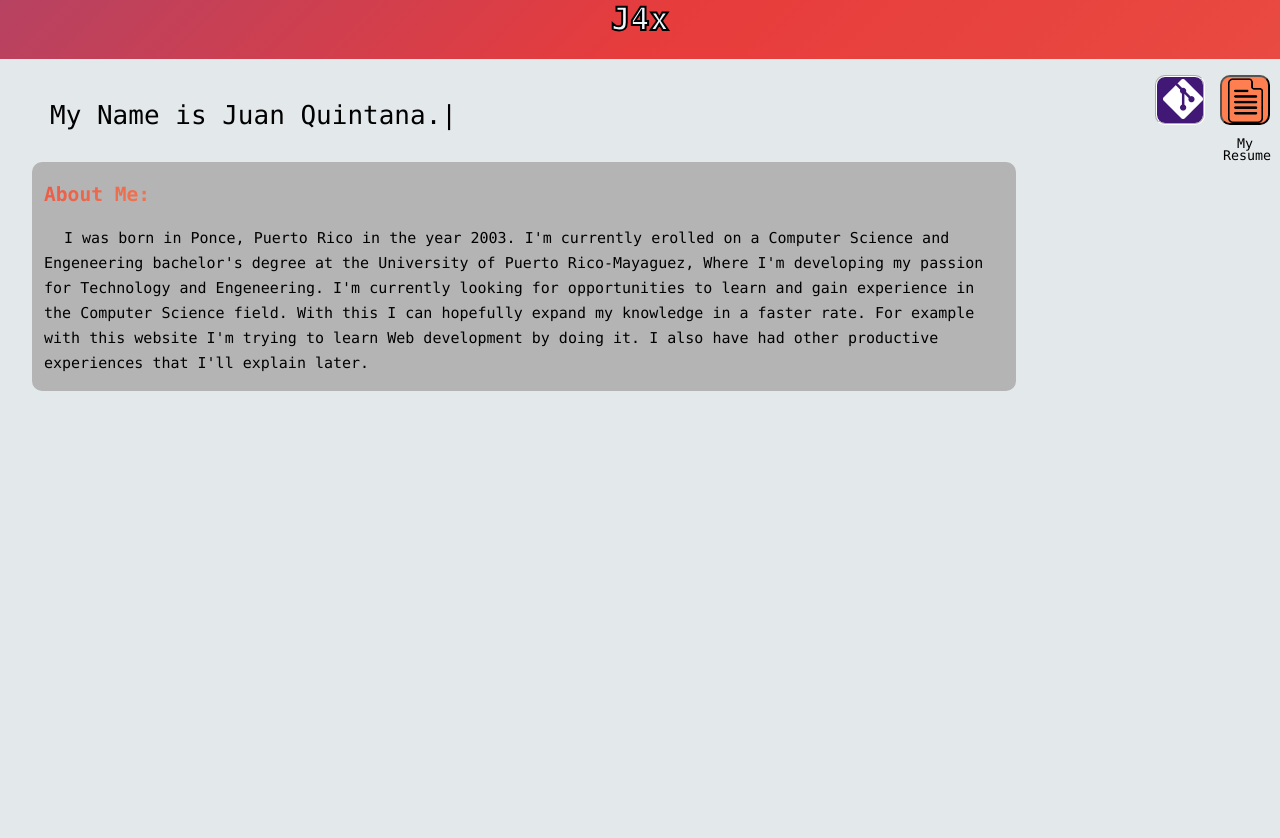
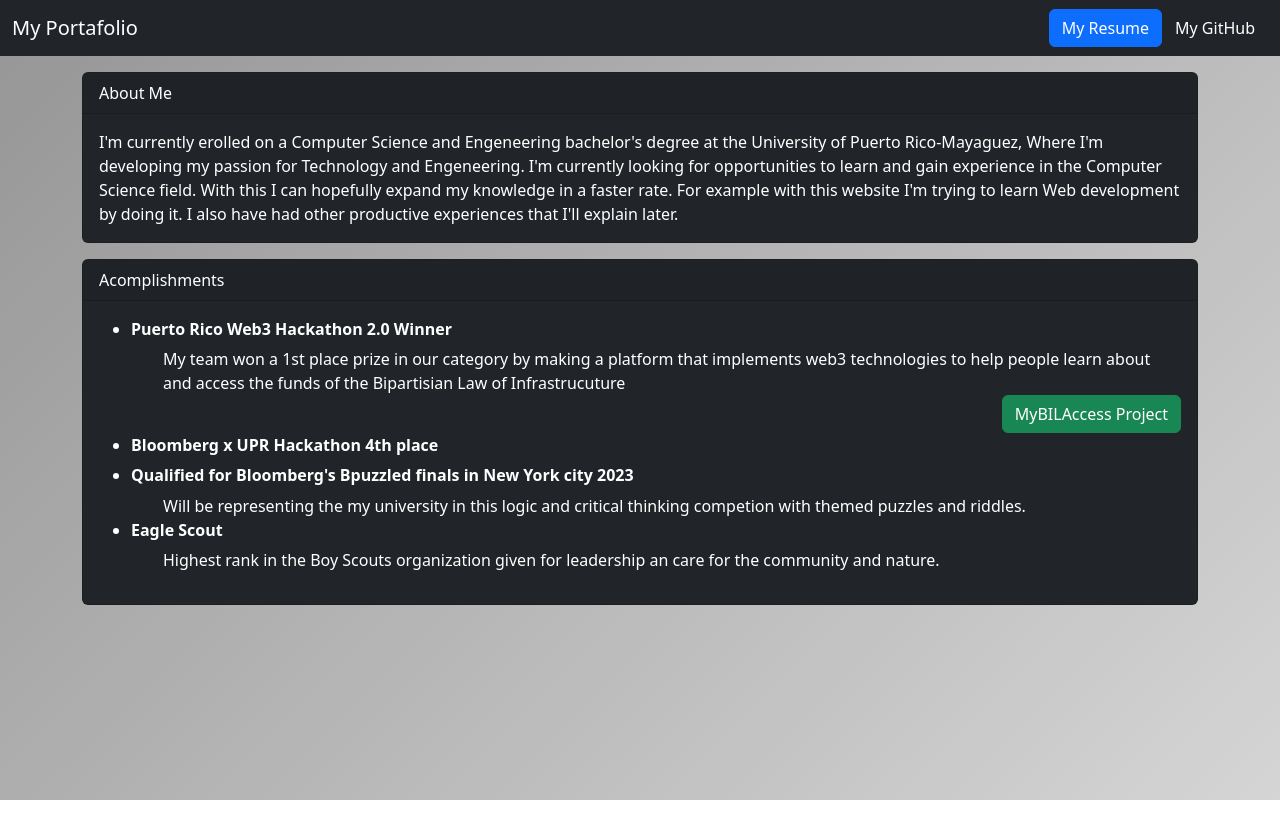
Before and after one commit to JuanQ1226/my-webssite-app, a React (Create React App) app: page / in a window 1280 px wide. Shown: the top 838 px of the page. After the commit the page ends 800 px from the top, so only its background shows below. Built offline with nearby package versions, Linux system fonts and the light colour scheme.

Commit message:
WEbsite Revamp

```diff
--- a/package.json
+++ b/package.json
@@ -6,6 +6,7 @@
     "@testing-library/jest-dom": "^5.16.5",
     "@testing-library/react": "^13.4.0",
     "@testing-library/user-event": "^13.5.0",
+    "bootstrap": "^5.2.3",
     "react": "^18.2.0",
     "react-dom": "^18.2.0",
     "react-scripts": "^5.0.1",
--- a/src/App.css
+++ b/src/App.css
@@ -1,179 +1,17 @@
-.App {
-  text-align: center;
-}
 
-.App-logo {
-  height: 40vmin;
-  pointer-events: none;
-}
 
-@media (prefers-reduced-motion: no-preference) {
-  .App-logo {
-    animation: App-logo-spin infinite 20s linear;
-  }
-}
 
-.App-header {
-  background-color: rgb(227, 232, 235);
+
+.body{
+	background: linear-gradient(-45deg,white,gray,black);
+	animation: gradient 15s ease infinite;
+  background-size: 400% 400%;
   min-height: 100vh;
-  display: flex;
-  flex-direction: column;
-  align-items: center;
-  justify-content: center;
-  font-size: calc(10px + 2vmin);
-  color: black;
 
 }
 
 
-.head{
-	background: linear-gradient(-45deg, #ee7752, #e73c3c, #2355d5, #23d555);
-	background-size: 400% 400%;
-	animation: gradient 15s ease infinite;
-	height: 100vh;
-  text-align: center;
-  color: aliceblue;
-}
 
-.Text {
-  text-align: center;
-  margin-top: auto;
-  -webkit-text-stroke: 2px black;
-  font-family: 'Lucida Console';
-}
-
-.GitButton {
-  background: transparent;
-  border-radius: 10px;
-  position: absolute;
-  height: 50px;
-  width: 50px;
-  background-color:rgb(66, 24, 118);
-  top: 75px;
-  right: 75px;
-  border-color: #fff;
-  border-style: groove;
-
-}
-.GitButton:hover {
-  background-color:rgb(41, 15, 72);
-  animation: hover_change1 1s;
-}
-.GButton {
-  height: 40px;
-  width: 40px;
-  top: 0px;
-  left: 0px;
-  background-color: transparent;
-  color: transparent;
-}
-
-.ResumeButton {
-  background-color: coral;
-  position: absolute;
-  top: 75px;
-  right: 10px;
-  border-radius: 10px;
-  padding: 1px;
-  width: 50px;
-  height:50px;
-  line-height: 12px;
-  padding: auto;
-  font-family: 'Lucida Console';
-}
-
-.ResumeButton:hover{
-  background-color: rgb(219, 108, 67);
-  animation: hover_change2 1s;
-}
-.TAnim {
-  position: absolute;
-  top: 100px;
-  left:50px;
-  width: auto;
-  height: auto;
-  font-size: calc(10px + 2vmin);
-  font-family: 'Lucida Console';
-}
-
-.aboutMe {
-  font-size: calc(10px + 1.2vmin);
-  position: top left;
-  font-family: 'Lucida Console';
-	background: linear-gradient(-45deg, #ee7752, #e73c3c, #2355d5, #23d555);
-	animation: gradient 15s infinite alternate-reverse;
-  background-size: 80%;
-  background-clip: text;
-  color: transparent;
-}
-.paragraph-block {
-  position: absolute;
-  left: 20px;
-  top:150px;
-  border-radius: 10px;
-  background-color: rgb(181, 180, 180);
-  text-align: left;
-  width: 75%;
-  margin: 12px;
-  padding-right: 12px;
-  line-height: 25px;
-  padding-left: 12px;
-}
-.paragraph-block2 {
-  position: absolute;
-  top:32%;
-  left: 20px;
-  border-radius: 10px;
-  background-color: rgb(181, 180, 180);
-  text-align: left;
-  width: 75%;
-  margin: 12px;
-  padding-right: 12px;
-  line-height: 25px;
-  padding-left: 12px;
-}
-.pT {
-  white-space: pre-line;
-  position: top left;
-  font-size: 15px;
-  font-family: 'Lucida Console';
-  text-indent: 20px;
-  word-spacing: 0.01px;
-}
-.docImg{
-  height: 45px;
-  width: 35px;
-  position: top;
-}
-
-.education {
-  font-size: calc(10px + 1.2vmin);
-  position: top left;
-  font-family: 'Lucida Console';
-	background: linear-gradient(-45deg, #ee7752, #e73c3c, #2355d5, #23d555);
-	animation: gradient 15s infinite alternate-reverse;
-  background-size: 80%;
-  background-clip: text;
-  color: transparent;
-}
-@keyframes App-logo-spin {
-  from {
-    transform: rotate(0deg);
-  }
-  to {
-    transform: rotate(360deg);
-  }
-}
-
-@keyframes hover_change1 {
-  from{background-color:rgb(66, 24, 118);}
-  to {background-color: rgb(41, 15, 72);}
-}
-
-@keyframes hover_change2 {
-  from {background-color: coral;}
-  to {background-color: rgb(219, 108, 67);}
-}
 @keyframes gradient {
 	0% {
 		background-position: 0% 50%;
--- a/src/App.js
+++ b/src/App.js
@@ -1,40 +1,22 @@
 
 import './App.css';
-import {TypeAnimation} from 'react-type-animation';
-let logo = require('./images/logo.png');
-let GitB = require('./images/GitButton.png');
-let doc = require('./images/doc.png');
+import { TypeAnimation } from 'react-type-animation';
+import 'bootstrap/dist/css/bootstrap.min.css';
+import Navbar from './components/Navbar';
+import AboutMe from './components/AboutMe';
+
 
 
 function App() {
   return (
-    <div className='head'>
-      <h1 className='Text'>J4x</h1>
-    <div className="App">
-      <header className="App-header">
-      <button className='GitButton'>
-      <img src={GitB} className='GButton' onClick={() => window.open("https://github.com/JuanQ1226")}/>
-      </button>
-      <button className='ResumeButton' onClick={() => window.open("https://docs.google.com/document/d/1gOQxj1Ook9QBmz1vjTjJW-tSYr34PhcR/edit?usp=share_link&ouid=107943270788566552480&rtpof=true&sd=true")}>
-        <img className='docImg' src={doc}></img>
-        <p>My Resume</p>
-      </button>
-        <TypeAnimation className='TAnim' sequence={['Hi!',1000,' My Name is Juan Quintana.', () => {console.log('Done Typing!')},5000]} wrapper='div' cursor={true} repeat={Infinity}/>
-        <div className='paragraph-grid'>
-        <div className='paragraph-block'>
-        <h3 className='aboutMe'>About Me:</h3>
-          <p className='pT'>   I was born in Ponce, Puerto Rico in the year 2003.
-          I'm currently erolled on a Computer Science and Engeneering bachelor's degree
-          at the University of Puerto Rico-Mayaguez, Where I'm developing my passion for
-          Technology and Engeneering. I'm currently looking for opportunities to learn and gain experience
-          in the Computer Science field. With this I can hopefully expand my knowledge in a faster rate.
-          For example with this website I'm trying to learn Web development by doing it. I also have had other
-          productive experiences that I'll explain later.
-          </p>
+    <div className='body'>
+      <Navbar></Navbar>
+      <div className='col d-flex'>
+        <div className='container'>
+          <AboutMe></AboutMe>
         </div>
-        </div>
-      </header>
-    </div>
+      </div>
+
     </div>
   );
 }
--- /dev/null
+++ b/src/components/AboutMe.css
@@ -0,0 +1,8 @@
+.card {
+    margin-top: 1rem;
+}
+
+.btn-custom {
+    position: static;
+    width: fit-content;
+}
--- /dev/null
+++ b/src/components/AboutMe.js
@@ -0,0 +1,50 @@
+import React from "react";
+import 'bootstrap/dist/css/bootstrap.min.css';
+import './AboutMe.css'
+
+function AboutMe() {
+  return (
+    <><div className="card text-bg-dark mb-3">
+      <div className="card-header">About Me</div>
+      <div className="card-body">
+        <p className="card-text">
+          I'm currently erolled on a Computer Science and Engeneering bachelor's degree
+          at the University of Puerto Rico-Mayaguez, Where I'm developing my passion for
+          Technology and Engeneering. I'm currently looking for opportunities to learn and gain experience
+          in the Computer Science field. With this I can hopefully expand my knowledge in a faster rate.
+          For example with this website I'm trying to learn Web development by doing it. I also have had other
+          productive experiences that I'll explain later.</p>
+      </div>
+    </div><div className="card text-bg-dark mb-3">
+        <div className="card-header">Acomplishments</div>
+        <div className="card-body">
+          <div className="card-text">
+            <ul>
+              <li><h6><b>Puerto Rico Web3 Hackathon 2.0 Winner</b></h6>
+              <ol>My team won a 1st place prize in our category by making
+                a platform that implements web3  technologies to help people
+                learn about and access the funds of the Bipartisian Law of
+                 Infrastrucuture</ol>
+                <div className="d-flex justify-content-end">
+                  <button className="btn btn-success btn-custom" onClick={() => window.open("https://devpost.com/software/mybilaccess")}>MyBILAccess Project</button>
+                </div>
+              </li>
+              <li><h6><b>Bloomberg x UPR Hackathon 4th place</b></h6></li>
+                <li><h6><b>Qualified for Bloomberg's Bpuzzled finals in New York city 2023</b></h6>
+                <ol>
+                  Will be representing the my university in this logic and critical thinking competion with
+                  themed puzzles and riddles.
+                </ol></li>
+                <li><h6><b>Eagle Scout</b></h6>
+                  <ol>Highest rank in the Boy Scouts organization given
+                    for leadership an care for the community and
+                    nature.</ol>
+                </li>
+            </ul>
+          </div>
+        </div>
+      </div></>
+  );
+}
+
+export default AboutMe;
--- /dev/null
+++ b/src/components/Navbar.js
@@ -0,0 +1,21 @@
+import React from "react";
+import 'bootstrap/dist/css/bootstrap.min.css';
+import "../App.css"
+
+
+function Navbar() {
+    return (
+        <nav className="navbar navbar-dark bg-dark sticky-top" >
+            <div className="container-fluid">
+                <a className="navbar-brand">My Portafolio</a>
+                <div className="d-flex">
+                <button className="btn btn-primary" onClick={()=>window.open("https://drive.google.com/file/d/10e27_jaIorRLfuT2gAEbrlrkPae2AGYc/view?usp=sharing")}>My Resume</button>
+                <button className="btn btn-dark" onClick={()=>window.open("https://github.com/JuanQ1226")}>My GitHub</button>
+                </div>
+            </div>
+        </nav>
+    );
+}
+
+
+export default Navbar;
--- a/src/index.css
+++ b/src/index.css
@@ -11,3 +11,7 @@ code {
   font-family: source-code-pro, Menlo, Monaco, Consolas, 'Courier New',
     monospace;
 }
+html {
+  height: 100%;
+  margin: 0;
+}
```
Also changed, not shown: 1 other file (tests, documents, lock files or other folders).
